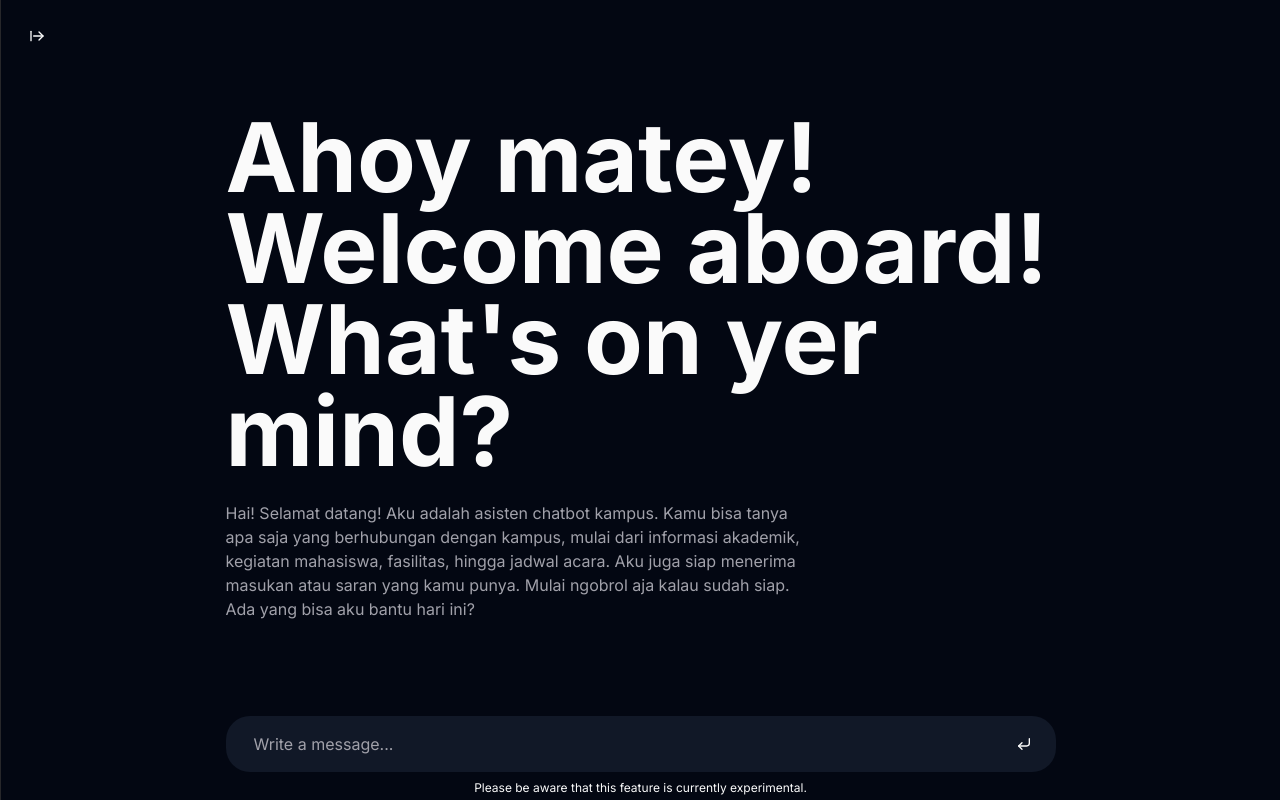
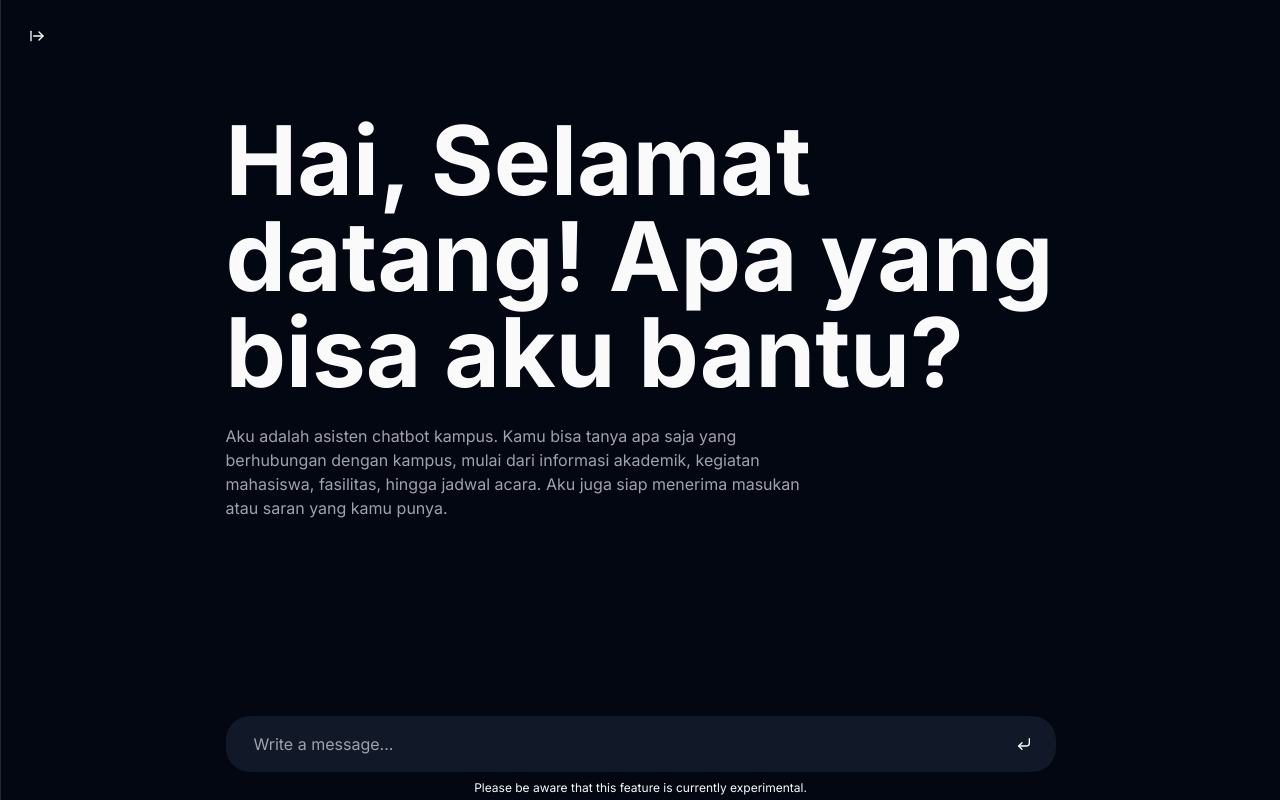
Before and after one commit to ilzarachman/chatbot-helpdesk-nextjs, a Next.js app: page / in a window 1280 px wide. Built offline with nearby package versions, Linux system fonts and the light colour scheme.

Commit message:
docs: finishing the chat feature

```diff
--- a/components/chat-page.tsx
+++ b/components/chat-page.tsx
@@ -1,17 +1,23 @@
 "use client";
 
-import React, { useState } from "react";
+import React, { useEffect, useState, Suspense } from "react";
 import { ChatContext } from "@/lib/context-provider";
 import { Separator } from "@/components/ui/separator";
 import Sidebar from "@/components/sidebar/sidebar";
 import Chat from "@/components/chat/chat";
 import { getSidebarState } from "@/lib/utils";
+import Loading from "@/components/loading";
 
 export default function Home() {
-    const [isSidebarOpen, setIsSidebarOpen] = useState(getSidebarState());
+    const [isSidebarOpen, setIsSidebarOpen] = useState(false);
     const [isSidebarTransitioning, setIsSidebarTransitioning] = useState(false);
 
+    useEffect(() => {
+        setIsSidebarOpen(getSidebarState());
+    }, []);
+
     return (
+        <Suspense fallback={<Loading />}>
             <ChatContext.Provider
                 value={{
                     sidebarOpen: { value: isSidebarOpen, fn: setIsSidebarOpen },
@@ -24,5 +30,6 @@ export default function Home() {
                     <Chat />
                 </main>
             </ChatContext.Provider>
+        </Suspense>
     );
 }
--- a/components/chat/chat.tsx
+++ b/components/chat/chat.tsx
@@ -11,18 +11,16 @@ import { UserChat, BotChat } from "@/components/chat/chat-item";
 import { getChatbotResponse } from "@/lib/utils";
 import { motion, Variants } from "framer-motion";
 
-const headerText = "Ahoy matey! Welcome aboard! What's on yer mind?";
+const headerText = "Hai, Selamat datang! Apa yang bisa aku bantu?";
 const descriptionHeaderText =
-    "Hai! Selamat datang! Aku adalah asisten chatbot kampus. Kamu bisa tanya apa saja yang berhubungan dengan kampus, mulai dari informasi akademik, kegiatan mahasiswa, fasilitas, hingga jadwal acara. Aku juga siap menerima masukan atau saran yang kamu punya. Mulai ngobrol aja kalau sudah siap. Ada yang bisa aku bantu hari ini?";
+    "Aku adalah asisten chatbot kampus. Kamu bisa tanya apa saja yang berhubungan dengan kampus, mulai dari informasi akademik, kegiatan mahasiswa, fasilitas, hingga jadwal acara. Aku juga siap menerima masukan atau saran yang kamu punya.";
 
 const headerAppearVariants: Variants = {
     hidden: {
         opacity: 0,
-        transform: "translateY(-100px)",
     },
     visible: {
         opacity: 1,
-        transform: "translateY(0px)",
     },
 };
 
@@ -153,7 +151,7 @@ export default function Chat() {
                                     initial="hidden"
                                     whileInView="visible"
                                     transition={{ staggerChildren: 0.015 }}
-                                    className="font-bold text-8xl leading-[0.95] pb-2 "
+                                    className="font-bold text-8xl leading-[1] pb-2 text-foreground"
                                 >
                                     {headerChars.map((char, index) => (
                                         <motion.span key={index} transition={{ duration: 0.5, ease: "easeIn" }} variants={headerAppearVariants}>
--- /dev/null
+++ b/components/loading.tsx
@@ -0,0 +1,11 @@
+import React, { Suspense } from 'react';
+
+
+export default function Loading() {
+    return (
+        <div className="loading">
+            <h1>Loading...</h1>
+            {/* Add your loading animation or spinner here */}
+        </div>
+    );
+};
--- a/lib/utils.ts
+++ b/lib/utils.ts
@@ -1,5 +1,6 @@
 import { type ClassValue, clsx } from "clsx";
 import { twMerge } from "tailwind-merge";
+import React from "react";
 import axios from "axios";
 
 export function cn(...inputs: ClassValue[]) {
```
Lines whose indentation alone changed are shown as unchanged.
